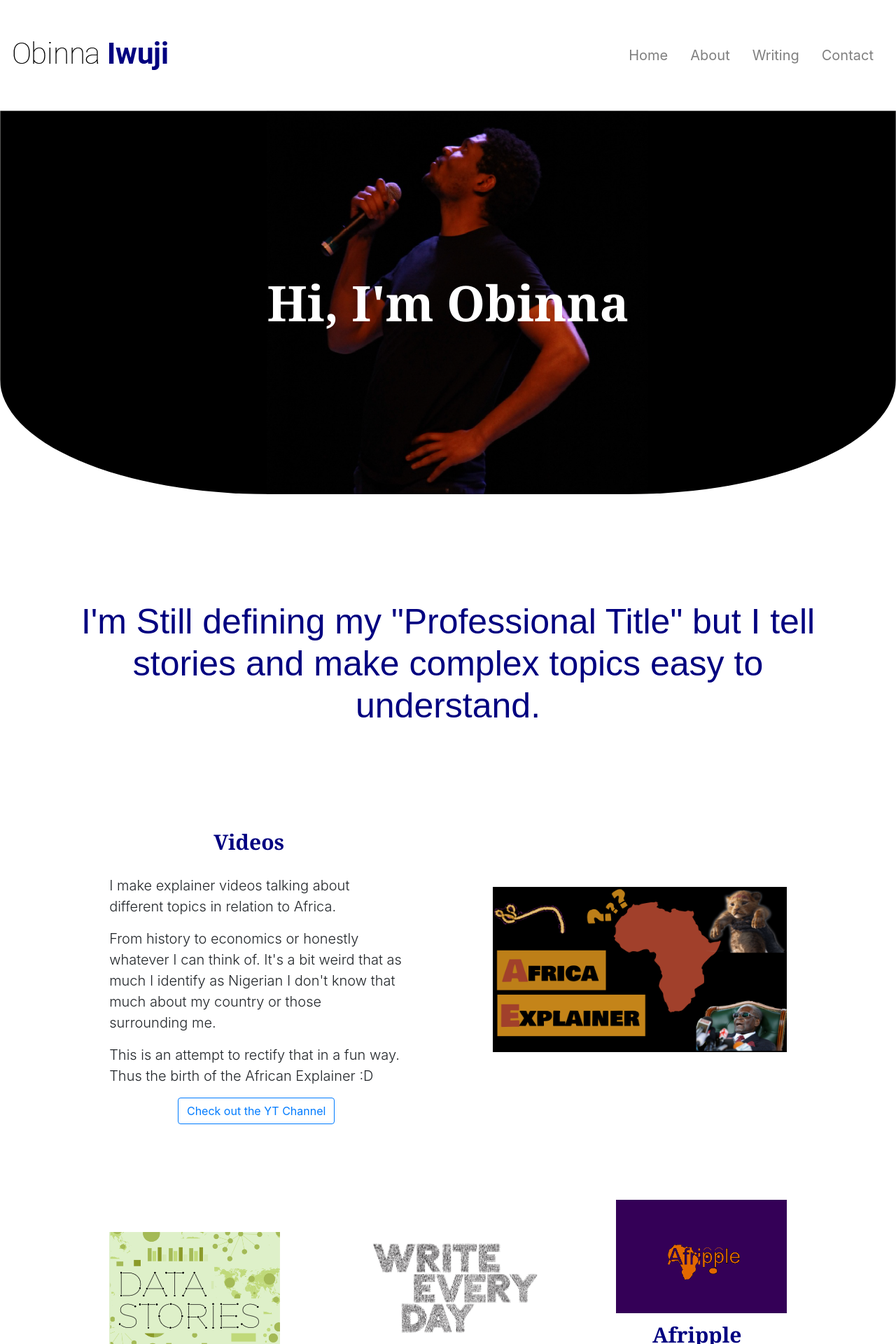
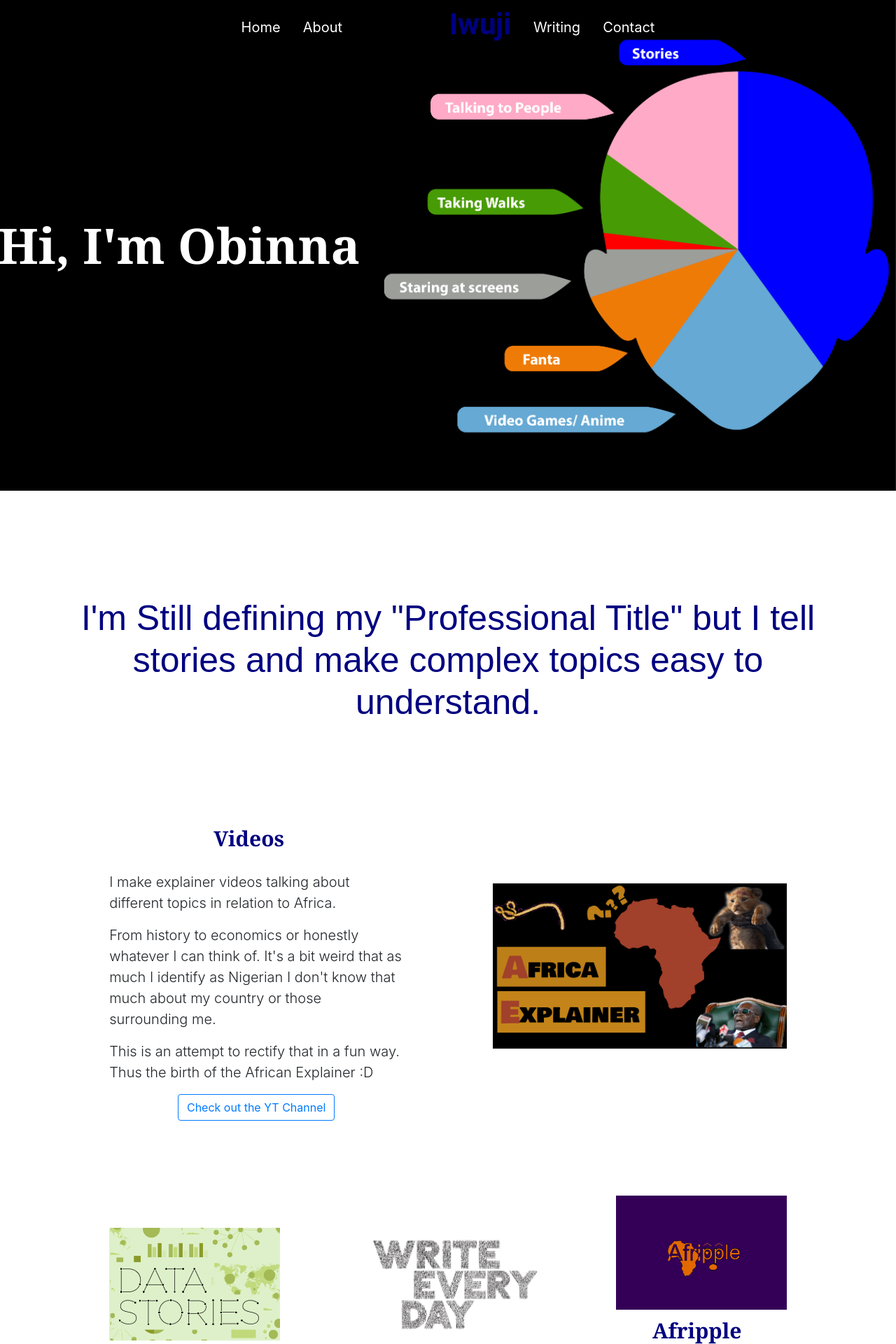
Before and after one commit to iwuji1/Obinna.github.io, a Jekyll site: the page built from _pages/index.markdown, in a window 1280 px wide. Shown: the top 1920 px of the page at 70% size. Built offline with Jekyll 4.4.1, drawn with Linux system fonts in a browser that asks for light colours.

Commit message:
centered menue and added front picture

```diff
--- a/_includes/navbar.html
+++ b/_includes/navbar.html
@@ -1,25 +1,31 @@
-<nav class="navbar navbar-expand-lg navbar-light">
+<!-- <div class="bg-img" style="background-image: url('././assets/face chart.png')"> -->
+  <nav class="navi navbar navbar-expand-lg navbar-light">
       <div class="d-flex flex-grow-1">
           <span class="w-100 d-lg-none d-block"><!-- hidden spacer to center brand on mobile --></span>
-        <a class="navbar-brand d-none d-lg-inline-block" href="/">
+          <!-- <a class="navbar-brand d-none d-lg-inline-block" href="/">
               <img class="logo" src="{{site.baseurl}}/assets/Obinna logo.png" href="/" alt="logo" />
           </a>
           <a class="navbar-brand-two mx-auto d-lg-none d-inline-block" href="/">
               <img class="logo" src="{{site.baseurl}}/assets/Obinna logo.png" alt="logo" />
-        </a>
-        <div class="w-100 text-right">
+          </a> -->
+          <div class="w-100 text-center">
               <button class="navbar-toggler" type="button" data-toggle="collapse" data-target="#myNavbar">
                   <span class="navbar-toggler-icon"></span>
               </button>
           </div>
       </div>
-    <div class="collapse navbar-collapse flex-grow-1 text-center" id="myNavbar">
-        <ul class="navbar-nav ml-auto flex-nowrap">
+      <div class="collapse navbar-collapse flex-grow-1 justify-content-around" id="myNavbar">
+          <ul class="navbar-nav flex-nowrap text-center">
               <li class="nav-item">
                   <a href="/" class="nav-link m-2 menu-item nav-active">Home</a>
               </li>
               <li class="nav-item">
                   <a href="/about_me.html" class="nav-link m-2 menu-item">About</a>
+              </li>
+              <li class="nav-item">
+                <a class="navbar-brand d-none d-lg-inline-block" href="/">
+                  <img class="logo" src="{{site.baseurl}}/assets/Obinna logo.png" href="/" alt="logo" />
+                </a>
               </li>
               <li class="nav-item">
                   <a href="/blog.html" class="nav-link m-2 menu-item">Writing</a>
@@ -30,3 +36,4 @@
           </ul>
       </div>
   </nav>
+<!-- </div> -->
--- a/_pages/index.markdown
+++ b/_pages/index.markdown
@@ -7,7 +7,7 @@ title: Home
 permalink: /
 ---
 <div class="container" style="max-width: 100%; padding: 0;">
-  <img class="banner-img" src="assets/obi_image_banner.png" alt="Obinna_mic">
+  <img class="banner-img" src="assets/face chart.png" alt="Obinna_mic">
   <h1 class="centered page-title">Hi, I'm Obinna</h1>
 </div>
 <br>
--- a/_sass/_general.scss
+++ b/_sass/_general.scss
@@ -9,10 +9,29 @@
     }
 }
 
-nav {
+.bg-img {
+  /* The image used */
+  // background-image: url('./assets/face chart.png');
+  background-size: cover;
+
+  min-height: 500px;
+
+  /* Center and scale the image nicely */
+  background-position: center;
+  background-repeat: no-repeat;
+  background-size: cover;
+
+  /* Needed to position the navbar */
+  position: relative;
+}
+
+.navbar-brand {
+  position: absolute;
   margin-top: 40px;
   margin-bottom: 40px;
-  padding: 24px;
+  width: 100%;
+  text-align: center;
+  align-items: center;
 }
 
 .logo {
@@ -27,11 +46,13 @@ nav {
 }
 
 .nav-link {
+  color: #ffffff;
   transition: 0.2s;
   font-size: 20px;
   text-decoration: none;
   padding: 0 10px;
   margin: 0 10px;
+  text-align: center;
 }
 
 .nav-link:hover {
--- a/assets/css/_general.scss
+++ b/assets/css/_general.scss
@@ -9,11 +9,30 @@
     }
 }
 
-nav {
-  margin-top: 40px;
-  margin-bottom: 40px;
-  padding: 24px;
-}
+// .bg-img {
+//   /* The image used */
+//   // background-image: url('././assets/face chart.png');
+//   background-size: cover;
+//
+//   height: 100vh;
+//
+//   /* Center and scale the image nicely */
+//   background-position: center;
+//   background-repeat: no-repeat;
+//   background-size: cover;
+//
+//   /* Needed to position the navbar */
+//   position: relative;
+// }
+
+// .navbar-brand {
+//   position: absolute;
+//   margin-top: 40px;
+//   margin-bottom: 40px;
+//   width: auto;
+//   z-index: 1;
+// }
+
 
 hr {
   border-color: #000080;
@@ -72,7 +91,6 @@ hr {
   font-weight: 200;
 }
 
-
 .logo {
 }
 
@@ -84,16 +102,23 @@ hr {
   padding-left: 0;
 }
 
+.navi {
+  position: absolute !important;
+  z-index: 1;
+  width: 100%;
+}
+
 .nav-link {
   transition: 0.2s;
   font-size: 20px;
   text-decoration: none;
   padding: 0 10px;
   margin: 0 10px;
+  color: white !important;
 }
 
 .nav-link:hover {
-  color: #000080;
+  color: #000080 !important;
   font-weight: 600;
 }
 
@@ -177,7 +202,7 @@ p {
 
 .banner-img {
   width: 100%;
-  border-radius: 0px 0px 30% 30%;
+  // border-radius: 0px 0px 30% 30%;
 }
 
 .featured_img {
@@ -255,7 +280,7 @@ p {
 .centered {
   position: absolute;
   top: 50%;
-  left: 50%;
+  left: 20%;
   transform: translate(-50%, -50%);
   font-size: 70px;
 }
```
Also changed, not shown: assets/face chart.png (added). Lines whose indentation alone changed are shown as unchanged.
